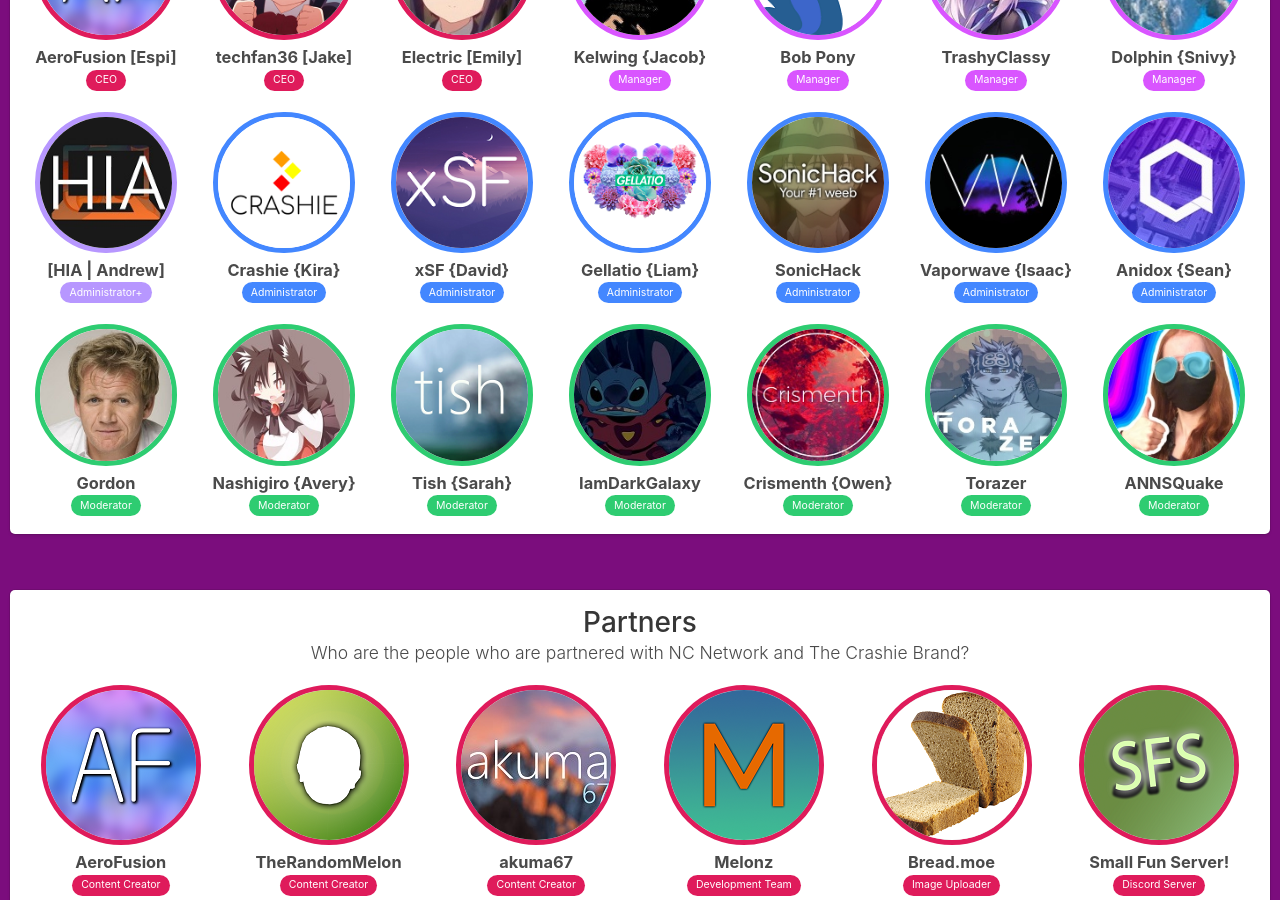
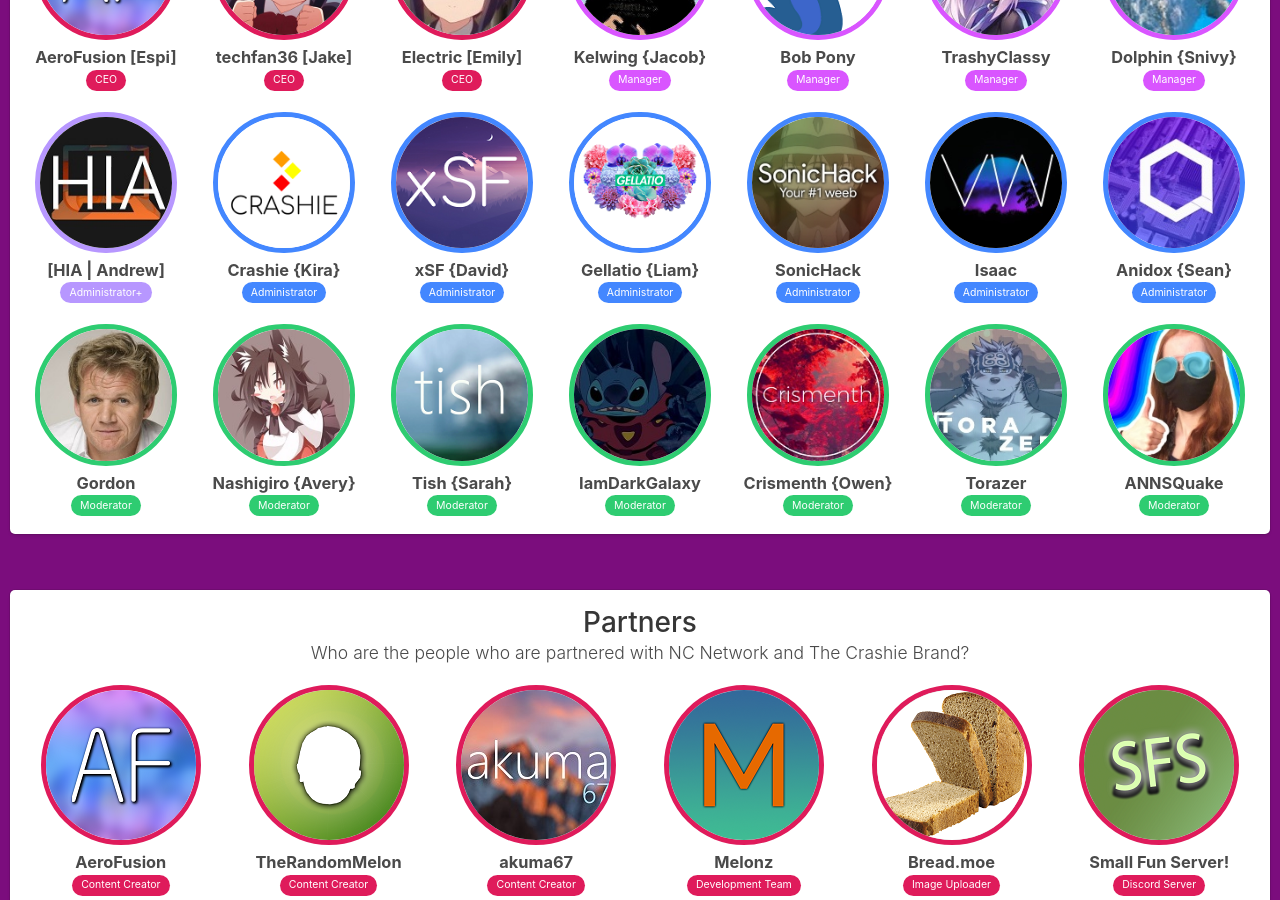
Before and after one commit to xwinbyte/NetskyWebsite, a Jekyll site: the page built from index.html, in a window 1280 px wide and 900 px high, scrolled down 853 px. Built offline with Jekyll 4.4.1, drawn with Linux system fonts in a browser that asks for light colours; nearby versions of some CDN libraries.

Commit message:
Update index.html

```diff
--- a/index.html
+++ b/index.html
@@ -70,7 +70,7 @@
 				</div>
 				<div class="column">
 					<a href="http://vaporwave.ga/" rel="noopener noreferrer" target="_blank"><img class="someone admin" src="/img/staff/vaporwave.jpg"></a>
-					<h3>Vaporwave {Isaac}</h3><span class="tag is-info">Administrator</span>
+					<h3>Isaac</h3><span class="tag is-info">Administrator</span>
 				</div>
 				<div class="column">
 					<a href="https://anidox.net/" rel="noopener noreferrer" target="_blank"><img class="someone admin" src="/img/staff/anidox.jpg"></a>
```
